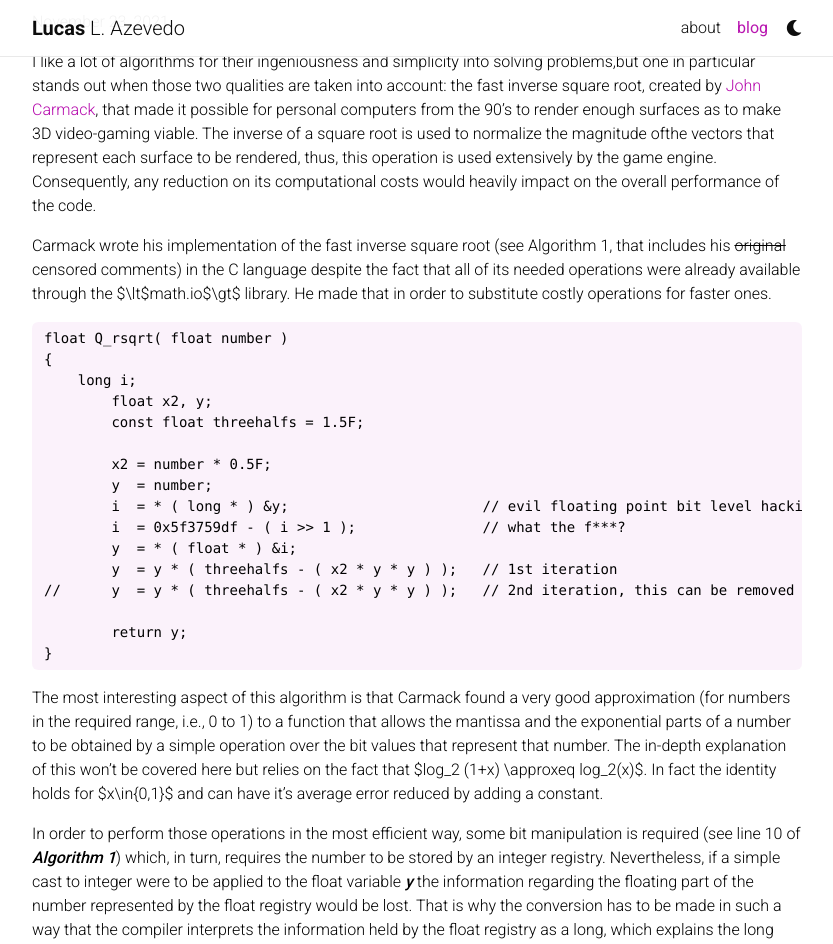
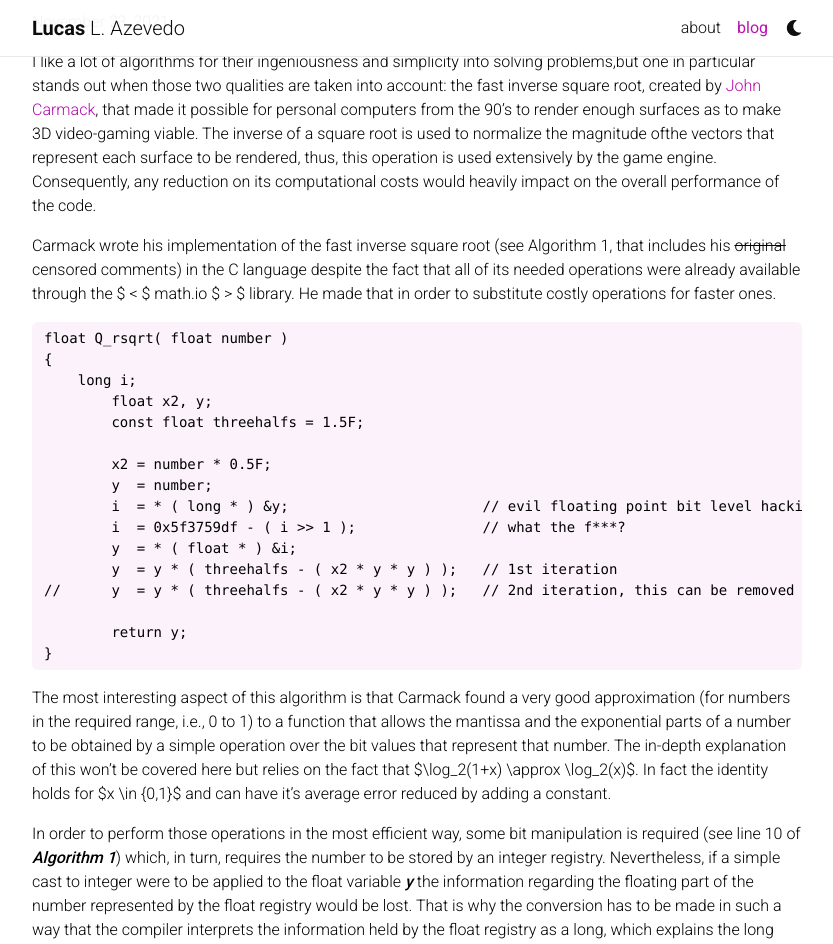
Before and after one commit to lucas0/lucas0.github.io, a Jekyll site: the page built from _posts/2021-11-23-fsqrt.md, in a window 1280 px wide and 1400 px high, scrolled down 198 px. Shown: the top 944 px of the window, without its empty margins (223-1056 px from the left). Built offline with Jekyll 4.4.1, drawn with Linux system fonts in a browser that asks for light colours; nearby versions of some CDN libraries; a style sheet for code colours, icons or effects is not loaded; some of the changed text lies outside the part shown.

Commit message:
fix math markdown of fsqrt post

````diff
--- a/_posts/2021-11-23-fsqrt.md
+++ b/_posts/2021-11-23-fsqrt.md
@@ -7,7 +7,7 @@
 
 I like a lot of algorithms for their ingeniousness and simplicity into solving problems,but one in particular stands out when those two qualities are taken into account: the fast inverse square root, created by [John Carmack](https://en.wikipedia.org/wiki/John_Carmack), that made it possible for personal computers from the 90’s to render enough surfaces as to make 3D video-gaming viable. The inverse of a square root is used to normalize the magnitude ofthe vectors that represent each surface to be rendered, thus, this operation is used extensively by the game engine. Consequently, any reduction on its computational costs would heavily impact on the overall performance of the code.
 
-Carmack wrote his implementation of the fast inverse square root (see Algorithm 1, that includes his <s>original</s> censored comments) in the C language despite the fact that all of its needed operations were already available through the $\lt$math.io$\gt$ library. He made that in order to substitute costly operations for faster ones.
+Carmack wrote his implementation of the fast inverse square root (see Algorithm 1, that includes his <s>original</s> censored comments) in the C language despite the fact that all of its needed operations were already available through the $ < $ math.io $ > $ library. He made that in order to substitute costly operations for faster ones.
 
 ```python
 float Q_rsqrt( float number )
@@ -28,16 +28,15 @@
 }
 ```
 
-The most interesting aspect of this algorithm is that Carmack found a very good approximation (for numbers in the required range, i.e., 0 to 1) to a function that allows the mantissa and the exponential parts of a number to be obtained by a simple operation over the bit values that represent that number. The in-depth explanation of this won't be covered here but relies on the fact that $log_2 (1+x) \approxeq log_2(x)$. In fact the identity holds for $x\in\{0,1\}$ and can have it's average error reduced by adding a constant.
+The most interesting aspect of this algorithm is that Carmack found a very good approximation (for numbers in the required range, i.e., 0 to 1) to a function that allows the mantissa and the exponential parts of a number to be obtained by a simple operation over the bit values that represent that number. The in-depth explanation of this won't be covered here but relies on the fact that $\log_2(1+x) \approx \log_2(x)$. In fact the identity holds for $x \in {0,1}$ and can have it's average error reduced by adding a constant.
 
 In order to perform those operations in the most efficient way, some bit manipulation is required (see line 10 of ***Algorithm 1***) which, in turn, requires the number to be stored by an integer registry. Nevertheless, if a simple cast to integer were to be applied to the float variable ***y*** the information regarding the floating part of the number represented by the float registry would be lost. That is why the conversion has to be made in such a way that the compiler interprets the information held by the float registry as a long, which explains the long pointer used over the float address (see line 9 of ***Algorithm 1***).
 
-Once the input number is represented as an integer in $i$, is when the operations over the value start. From the inverse square root, the log function is applied and after some manipulation, the same result can be obtained by applying a *division by two* and a *logarithm*, two much simpler and faster operations.
+Once the input number is represented as an integer in ***i*** is when the operations over the value start. From the inverse square root, the log function is applied and after some manipulation, the same result can be obtained by applying a *division by two* and a *logarithm*, two much simpler and faster operations.
 
+<div align="center">
 <img src="https://render.githubusercontent.com/render/math?math=\frac{1}{\sqrt{x}} \rightarrow \log_2{\left(\frac{1}{\sqrt{x}}\right)} \rightarrow \log_2{\left(y^{-\frac{1}{2}}\right)} \rightarrow -\frac{1}{2}\log_2{\left(y\right)}">
-```math
-\frac{1}{\sqrt{x}} \rightarrow \log_2{\left(\frac{1}{\sqrt{x}}\right)} \rightarrow \log_2{\left(y^{-\frac{1}{2}}\right)} \rightarrow -\frac{1}{2}\log_2{\left(y\right)}
-```
+</div>
 
 The division by 2 can be optimally applied with the infamous bit shift to the right (see line 10 of ***Algorithm 1***). For example: when 110 which represents 6 in binary, is shifted to the right, it becomes 11 which represents 3. That is how simple and fast a division (or multiplication, if it were to the left) by 2 happens on a registry level operation, that would most likely be done in one processing cycle, i.e. ***O(1)***
 
````
